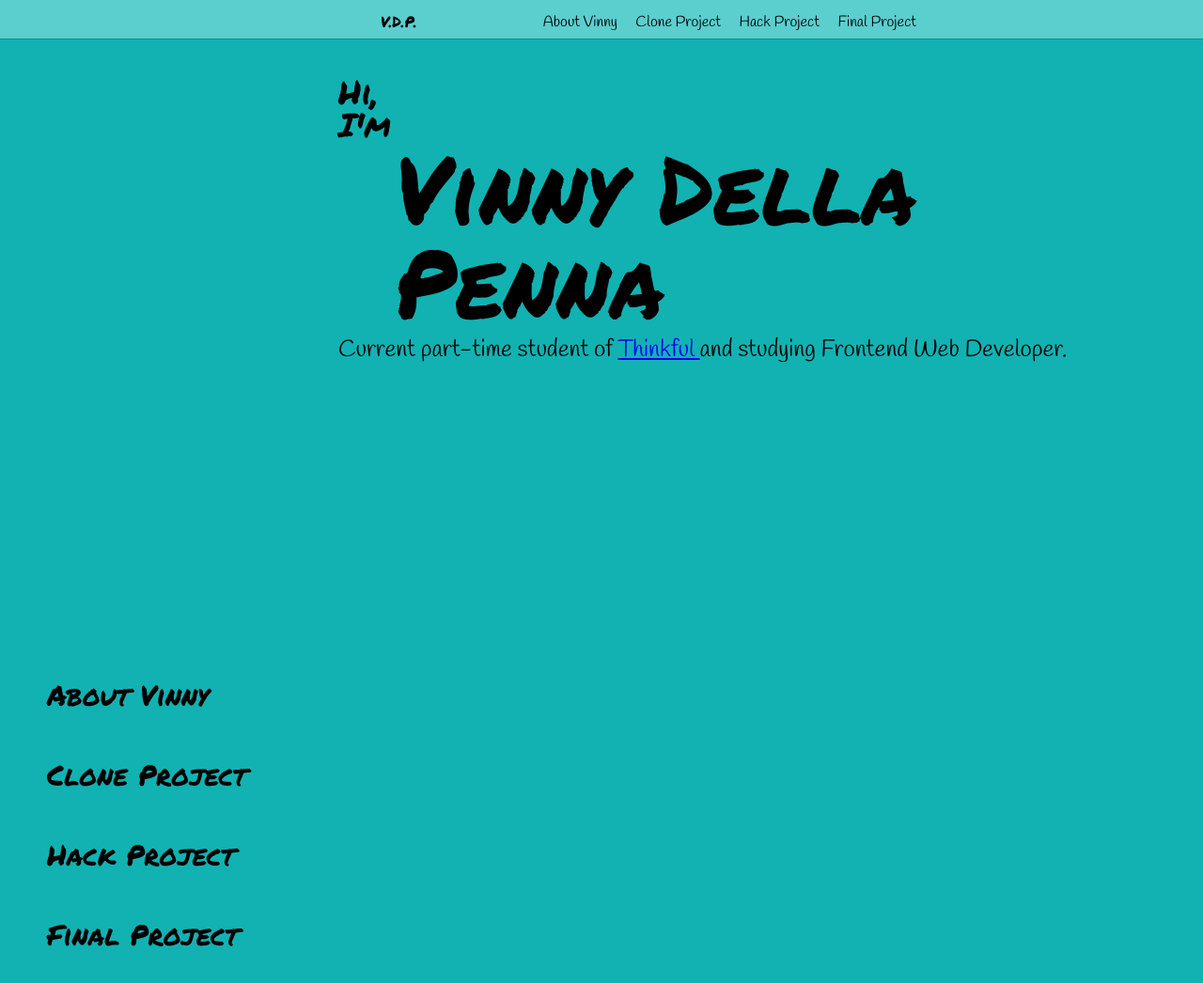
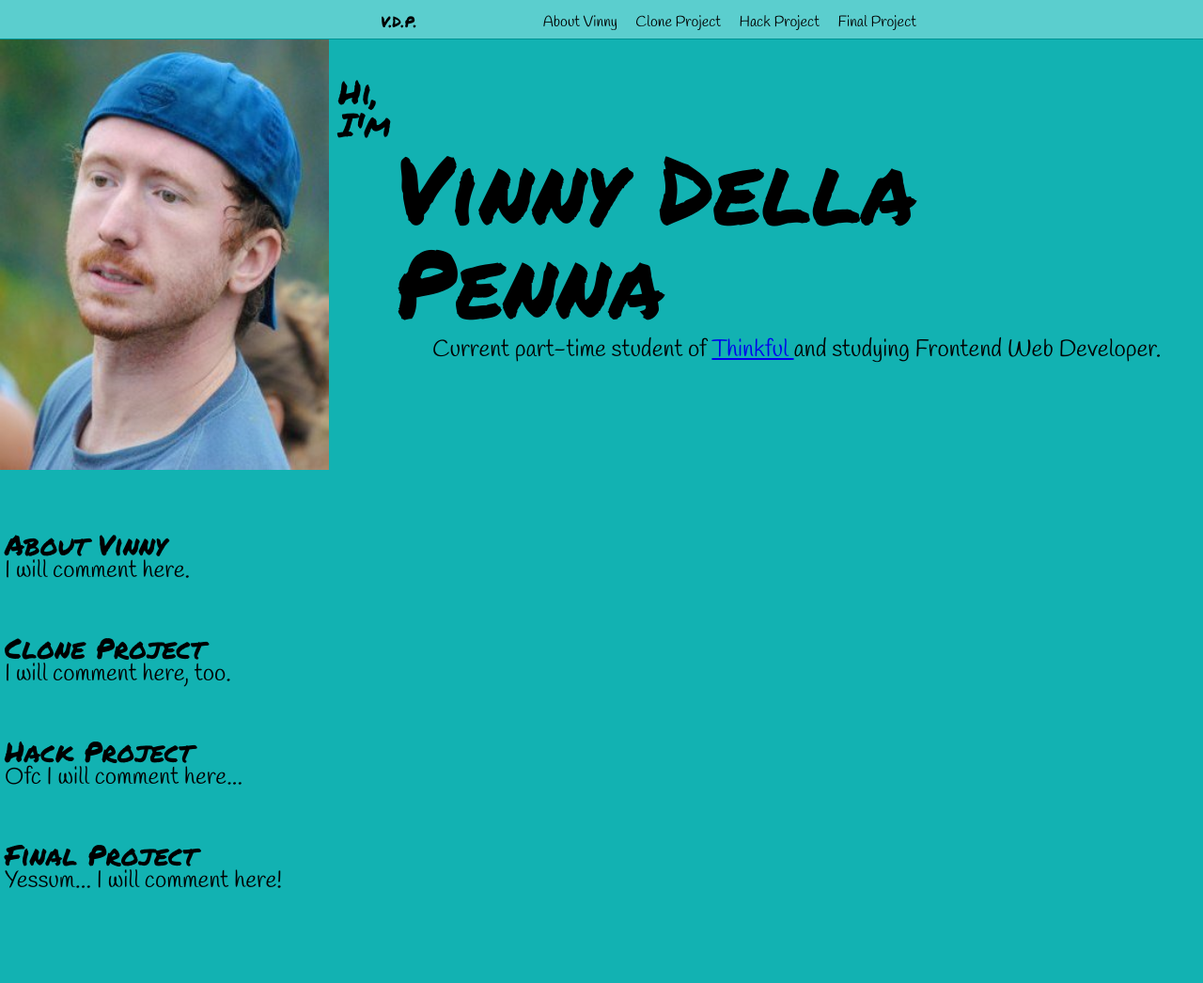
Before and after one commit to VinnyJLUF/Finalproject, a plain HTML site: page index.html in a window 1280 px wide. Shown: the whole page at 94% size. After the commit the page ends 1000 px from the top, so only its background shows below. Drawn offline with Linux system fonts and the light colour scheme.

Commit message:
continued unfinished project

```diff
--- a/index.html
+++ b/index.html
@@ -6,7 +6,7 @@
 	<link rel="stylesheet" type="text/css" href="main.css">
 	<link rel="normalize stylesheet" type="text/css" href="normalize.css">
 	<link href='https://fonts.googleapis.com/css?family=Permanent+Marker|Handlee' rel='stylesheet' type='text/css'>
-	<link rel="shortcut icon" type="image/x-icon" href="../finalprojectunitone/images/funnyfaceicon.jpg">
+	<link rel="shortcut icon" type="image/x-icon" href="images/funnyfaceicon.jpg">
 </head>
 <body>
 	<nav class="top-navigation">
@@ -34,7 +34,7 @@
 			<h3>About Vinny</h3>
 		</div>
 		<div class="para">
-			<p></p>
+			<p>I will comment here.</p>
 		</div>
 	</section>
 	<section class="font">
@@ -42,7 +42,7 @@
 			<h3>Clone Project</h3>
 		</div>
 		<div class="para">
-			<p></p>
+			<p>I will comment here, too.</p>
 		</div>
 	</section>
 	<section class="font">
@@ -50,7 +50,7 @@
 			<h3>Hack Project</h3>
 		</div>
 		<div class="para">
-			<p></p>
+			<p>Ofc I will comment here...</p>
 		</div>
 	</section>
 	<section class="font">
@@ -58,8 +58,10 @@
 			<h3>Final Project</h3>
 		</div>
 		<div class="para">
-			<p></p>
+			<p>Yessum... I will comment here!</p>
 		</div>
+	</section>
+	<section class="footer">
 	</section>
 </body>
 </html>
--- a/main.css
+++ b/main.css
@@ -51,6 +51,11 @@ table {
 html {
 	background-color: #12B2B2;
 }
+*, *:after, *:before {
+	-webkit-box-sizing: border-box;
+	-moz-box-sizing: border-box;
+	box-sizing: border-box;
+}
 
 .top-navigation {
 	background-color: #5BCECE;
@@ -77,11 +82,11 @@ html {
 }
 
 .photo {
-	background-image: url('../FinalProjectUnitOne/images/coolpix.jpg');
+	background-image: url('images/coolpix.jpg');
 	background-position: 0 top, left;
 	background-repeat: no-repeat;
 	background-size: 350px 500px;
-	height: 45rem;
+	height: 35rem;
 	overflow: auto;
 }
 
@@ -96,18 +101,19 @@ html {
 	font-size: 100px;
 }
 .photo > .body p {
-	margin: 5px 5px 5px 360px;
+	margin: 5px 5px 5px 460px;
 	font-family: 'Handlee', cursive, bold;
 	font-size: 25px;
 }
 
 .font {
-	padding: 5px 5px 50px 50px;
+	padding: 5px 5px 50px 5px;
 }
 .font .hthree {
 	font-size: 30px;
 	font-family: 'Permanent Marker', cursive;
 }
 .font .para {
+	font-size: 25px;
 	font-family: 'Handlee', cursive, bold;
 }
```
